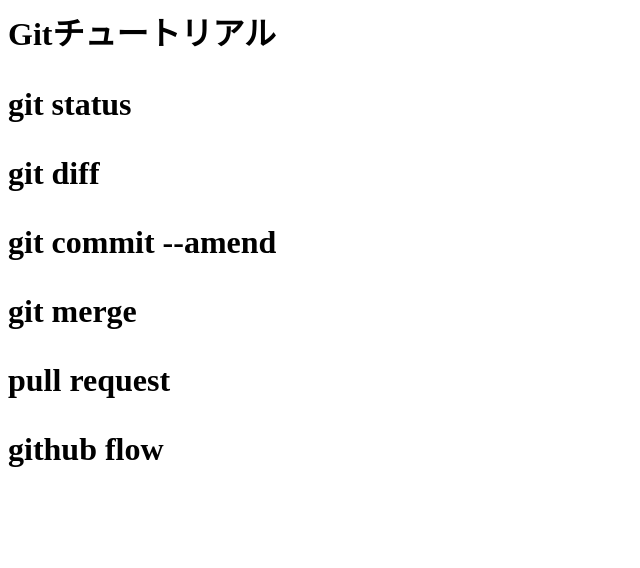
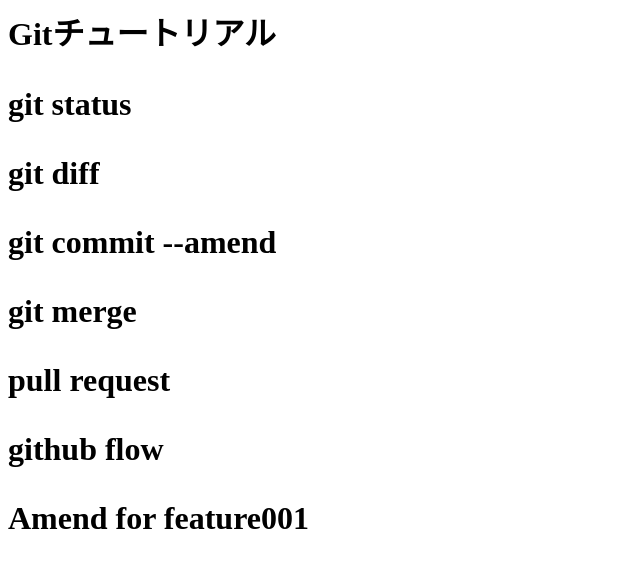
Before and after one commit to nobuokawabata/git, a plain HTML site: page index.html in a window 1280 px wide. Shown: the whole page, without its empty margins (0-640 px from the left). Drawn offline with Linux system fonts and the light colour scheme.

Commit message:
feature001の機能追加

```diff
--- a/index.html
+++ b/index.html
@@ -5,3 +5,4 @@
 <p>git merge</p>
 <p>pull request</p>
 <p>github flow</p>
+<p>Amend for feature001</p>
```
